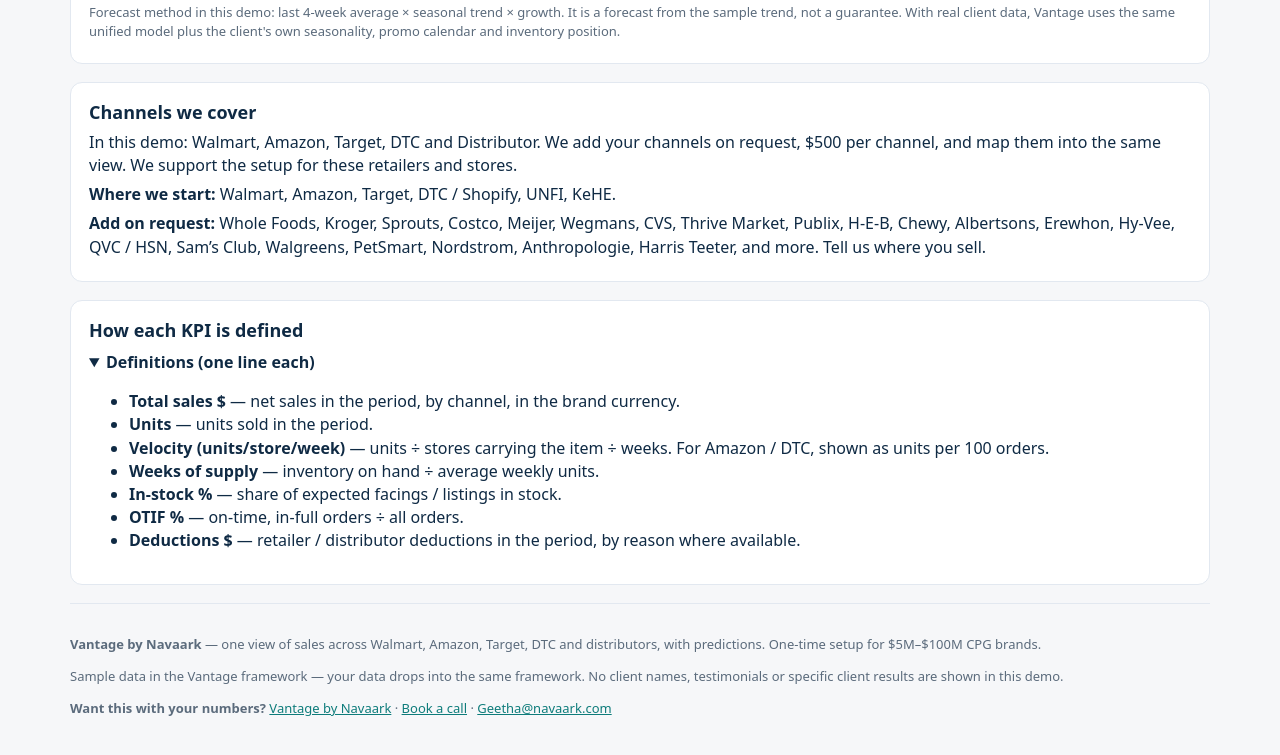
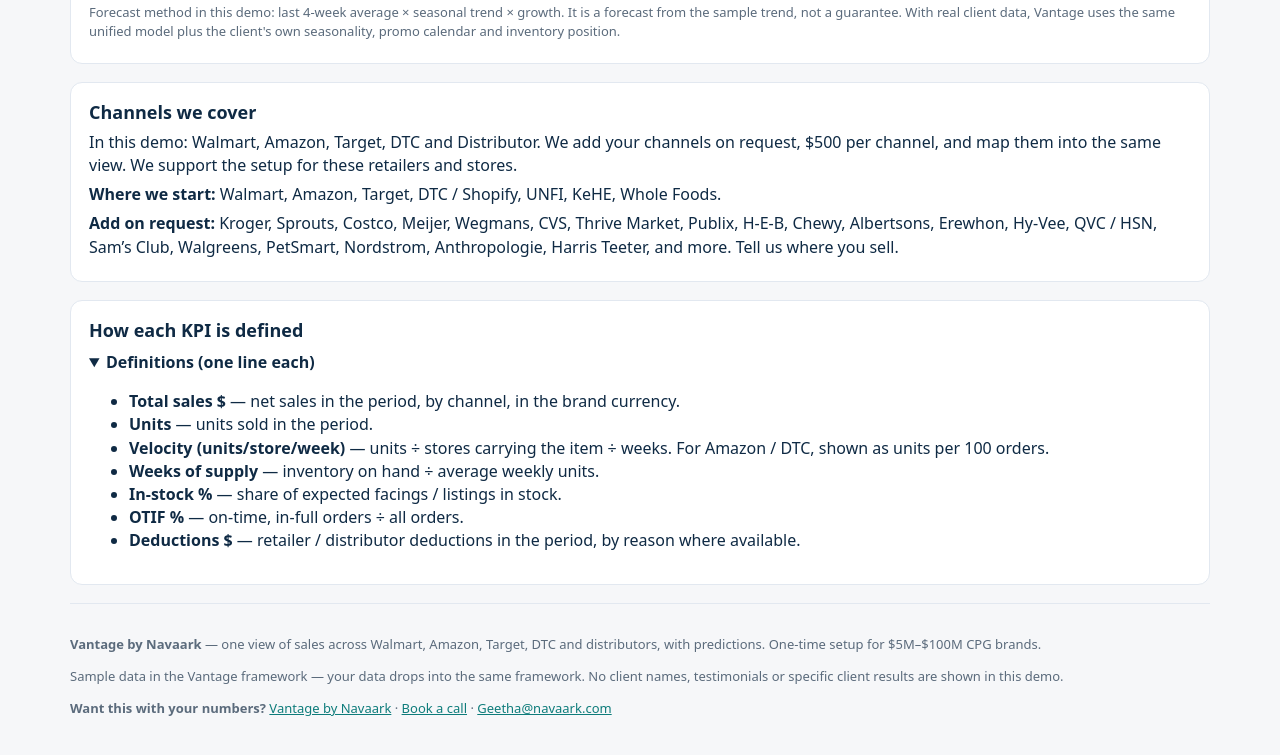
Before and after one commit to gavadha/Navaark-vantage, a plain HTML site: page index.html in a window 1280 px wide. Shown: the part 2664-3419 px from the top of the page. Drawn offline with nearby package versions, Linux system fonts and the light colour scheme.

Commit message:
Whole Foods moves into Core: up to 7 channels

```diff
--- a/index.html
+++ b/index.html
@@ -121,8 +121,8 @@
   <div class="card">
     <h2>Channels we cover</h2>
     <p>In this demo: Walmart, Amazon, Target, DTC and Distributor. We add your channels on request, $500 per channel, and map them into the same view. We support the setup for these retailers and stores.</p>
-    <p><strong>Where we start:</strong> Walmart, Amazon, Target, DTC / Shopify, UNFI, KeHE.</p>
-    <p><strong>Add on request:</strong> Whole Foods, Kroger, Sprouts, Costco, Meijer, Wegmans, CVS, Thrive Market, Publix, H-E-B, Chewy, Albertsons, Erewhon, Hy-Vee, QVC / HSN, Sam&rsquo;s Club, Walgreens, PetSmart, Nordstrom, Anthropologie, Harris Teeter, and more. Tell us where you sell.</p>
+    <p><strong>Where we start:</strong> Walmart, Amazon, Target, DTC / Shopify, UNFI, KeHE, Whole Foods.</p>
+    <p><strong>Add on request:</strong> Kroger, Sprouts, Costco, Meijer, Wegmans, CVS, Thrive Market, Publix, H-E-B, Chewy, Albertsons, Erewhon, Hy-Vee, QVC / HSN, Sam&rsquo;s Club, Walgreens, PetSmart, Nordstrom, Anthropologie, Harris Teeter, and more. Tell us where you sell.</p>
   </div>
 
   <div class="card">
```
